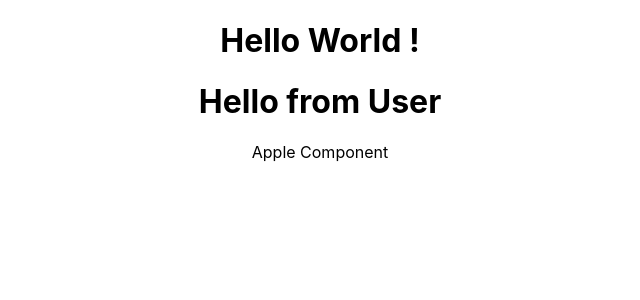
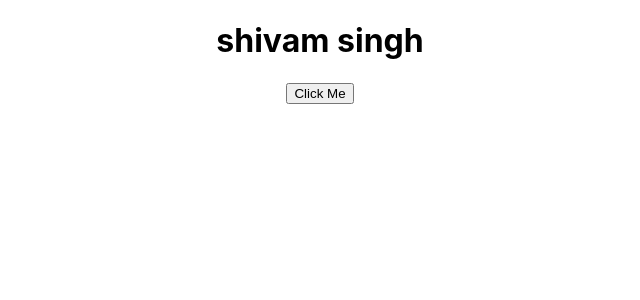
Before and after one commit to thisisshivamsingh/20-06-2022-Web-React, a React (Create React App) app: page / in a window 1280 px wide. Shown: the top 300 px of the page, without its empty margins (320-960 px from the left). Built offline with nearby package versions, Linux system fonts and the light colour scheme.

Commit message:
Click Event and Function

```diff
--- a/src/App.js
+++ b/src/App.js
@@ -1,16 +1,15 @@
 import logo from "./logo.svg";
 import "./App.css";
-import User from "./User";
-
 function App() {
-  function Apple() {
-    return <div>Apple Component</div>;
+  let data = "shivam singh";
+  function apple() {
+    data = "peter";
+    alert(data);
   }
   return (
     <div className="App">
-      <h1>Hello World !</h1>
-      <User />
-      <Apple />
+      <h1>{data}</h1>
+      <button onClick={apple}>Click Me</button>
     </div>
   );
 }
--- a/src/User.js
+++ b/src/User.js
@@ -1,6 +1,4 @@
-import React, { Component } from "react";
-export default class User extends Component {
-  render() {
-    return <h1>Hello from User</h1>;
-  }
+function User() {
+  return <div>Hello User</div>;
 }
+export default User;
```
